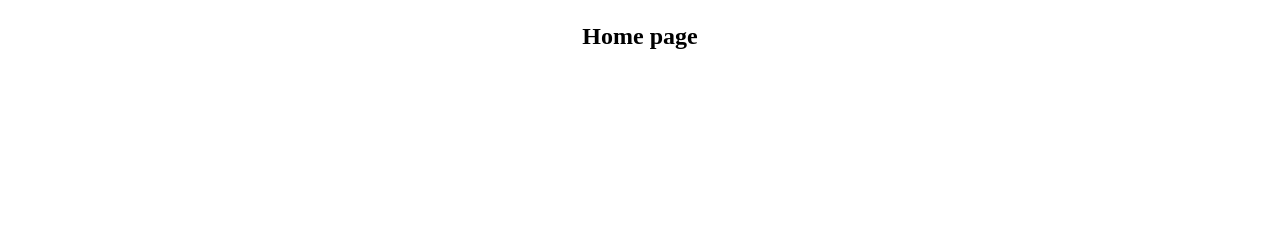
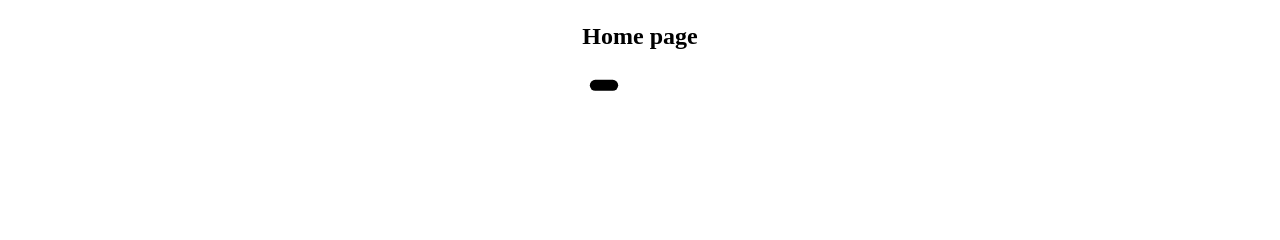
Before and after one commit to webmo-lalday/react-template, a React (Vite) app in the folder client/: page / in a window 1280 px wide. Shown: the part 161-401 px from the top of the page. Built offline with nearby package versions, Linux system fonts and the light colour scheme.

Commit message:
svg notes

```diff
--- a/client/src/css/defaults.css
+++ b/client/src/css/defaults.css
@@ -0,0 +1,7 @@
+svg {
+    stroke: currentColor;
+    stroke-width: 10;
+    fill:none;
+    stroke-linecap: round;
+    stroke-linejoin: round;
+}
--- a/client/src/main.jsx
+++ b/client/src/main.jsx
@@ -4,6 +4,7 @@ import App from './App.jsx'
 
 import './css/index.css'
 import './css/static.css'
+import './css/defaults.css'
 
 createRoot(document.getElementById('root')).render(
   <StrictMode>
--- a/client/src/pages/Home.jsx
+++ b/client/src/pages/Home.jsx
@@ -3,6 +3,24 @@ export default function Home() {
     return (
         <article>
             <h1>Home page</h1>
+            <svg viewBox="-10 -10 110 110" width={120} height={120}>
+                {/**
+                 * line
+                 <line x1={0} y1={0} x2={100} y2={100} />
+                 * polyline
+                 <polyline points="0 0, 100 50, 50 100" />
+                 * circle
+                 <circle cx="10" cy="10" r="15" />
+                 * rect
+                 <rect x="10" y="10" width="20" height="50" />>
+                 * polygon
+                 <polygon points="0 0, 100 50, 50 100" />
+                 * path
+                 */}
+                 <path
+                     d="M 4 4 h 16"
+                 />
+            </svg>
         </article>
     )
 }
```
